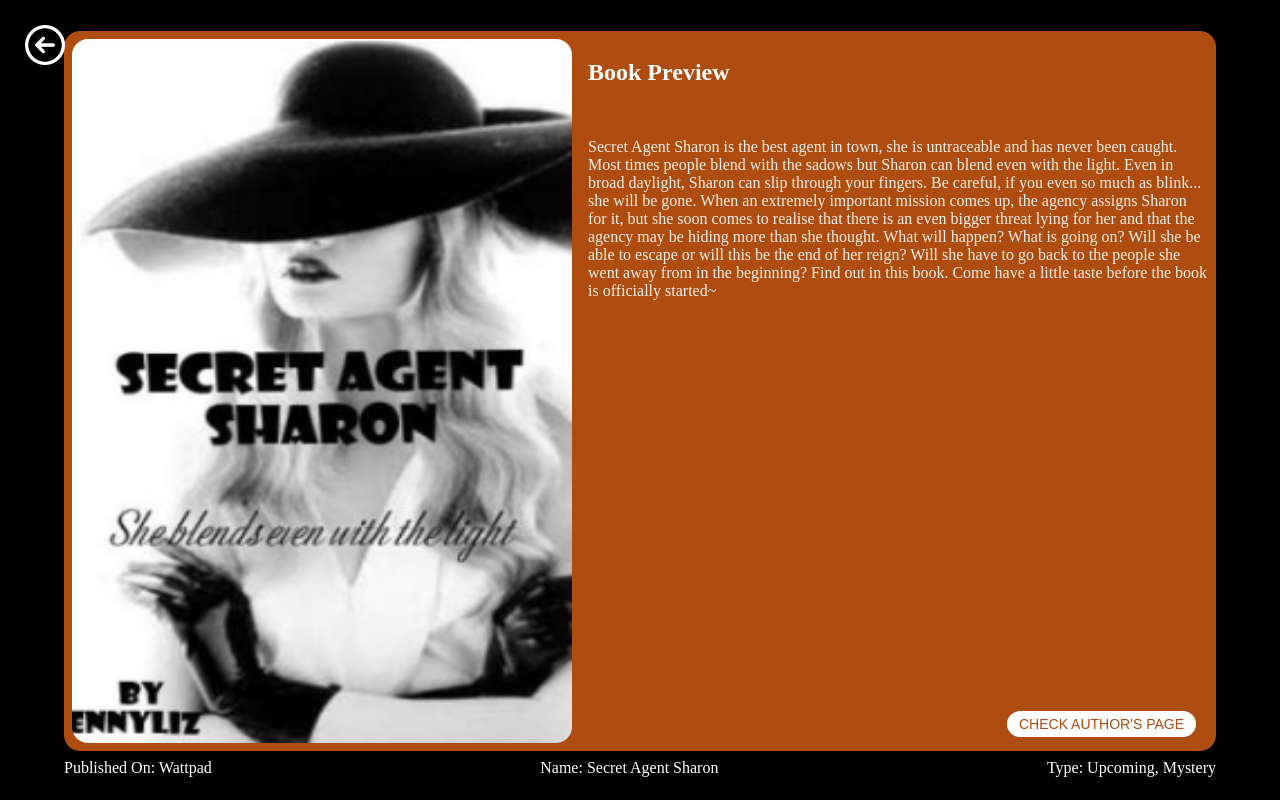
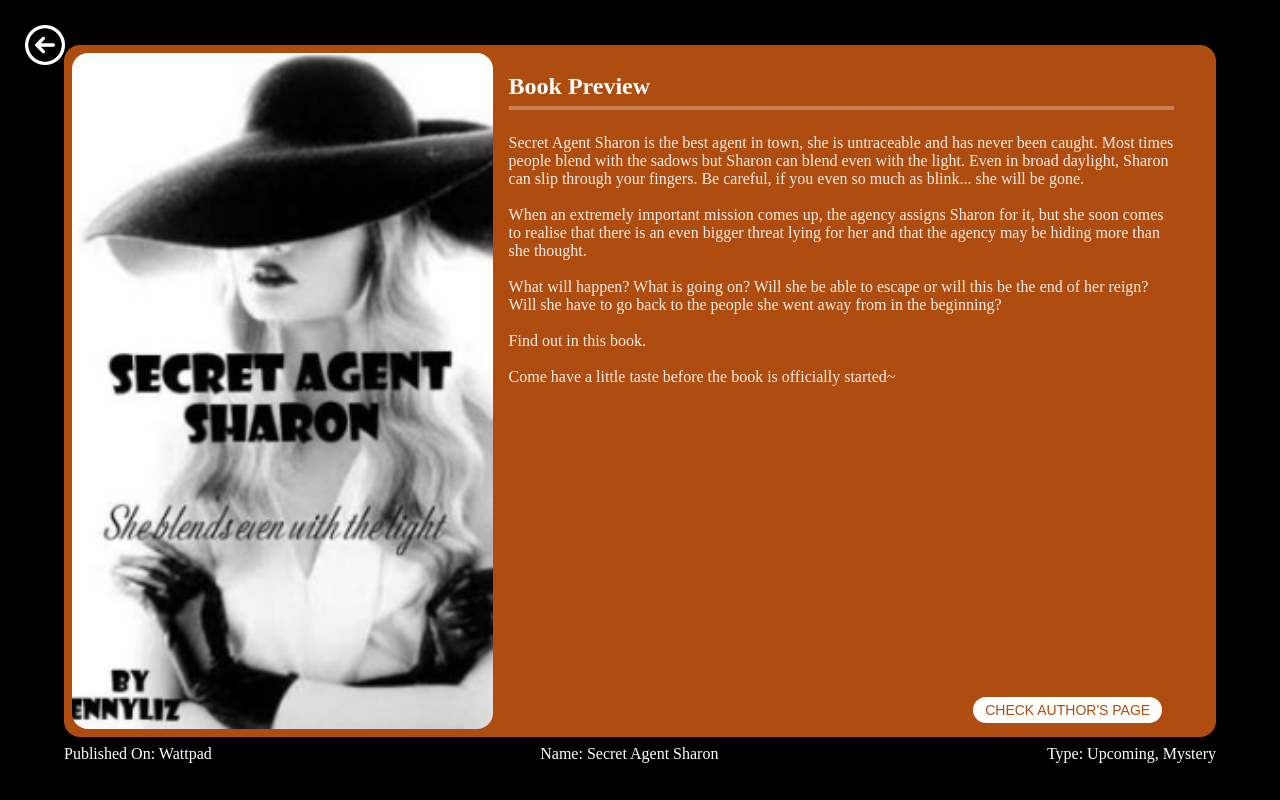
Before and after one commit to Oluwasayomi/library-app, a React (Vite) app: page /book/1 in a window 1280 px wide. Built offline with nearby package versions, Linux system fonts and the light colour scheme; a web font is replaced by a local one.

Commit message:
Book details description modified
Line space format for p tag in book details done as well as card descriptions spaced.

Transparent line added under h3. Image changed to a 40/60% format with the description

```diff
--- a/src/pages/Book/Book.css
+++ b/src/pages/Book/Book.css
@@ -29,14 +29,17 @@
 }
 
 .left_image img {
-    width: 500px;
+    display: flex;
+    flex: 0 0 40%;
+    max-width: 100%;
     height: auto;
-    max-height: 100%;
+    min-height: 100%;
     border-radius: 16px;
 }
 
 .right_description {
-    flex: 1;
+    flex: 0 0 60%;
+    max-width: 60%;
     display: flex;
     flex-direction: column;
     min-width: 0;
@@ -49,12 +52,14 @@
 .right_description h3{
     font-size: 24px;
     margin: 20px 0 12px 0;
+    padding-bottom: 6px;
+    border-bottom: 4px solid rgba(255, 255, 255, 0.3);
 }
 
 .right_description p {
     font-size: 16px;
     opacity: 0.9;
-    margin: 40px 0 12px 0;
+    margin: 12px 0 12px 0;
 }
 
 .read-button {
--- a/src/pages/Book/Book.jsx
+++ b/src/pages/Book/Book.jsx
@@ -27,7 +27,9 @@ const Book = () => {
 
         <div className='right_description'>
           <h3>Book Preview</h3>
-          <p>{book.description}</p>
+          <p>{book.description.split('\n').map((line, i) => (
+            <span key={i}> {line} <br /> </span>))}
+          </p>
           <button className="read-button"
           onClick={() =>
           window.open(
```
Also changed, not shown: src/assets/cards/Cards_data.js (+84 -4 lines).
